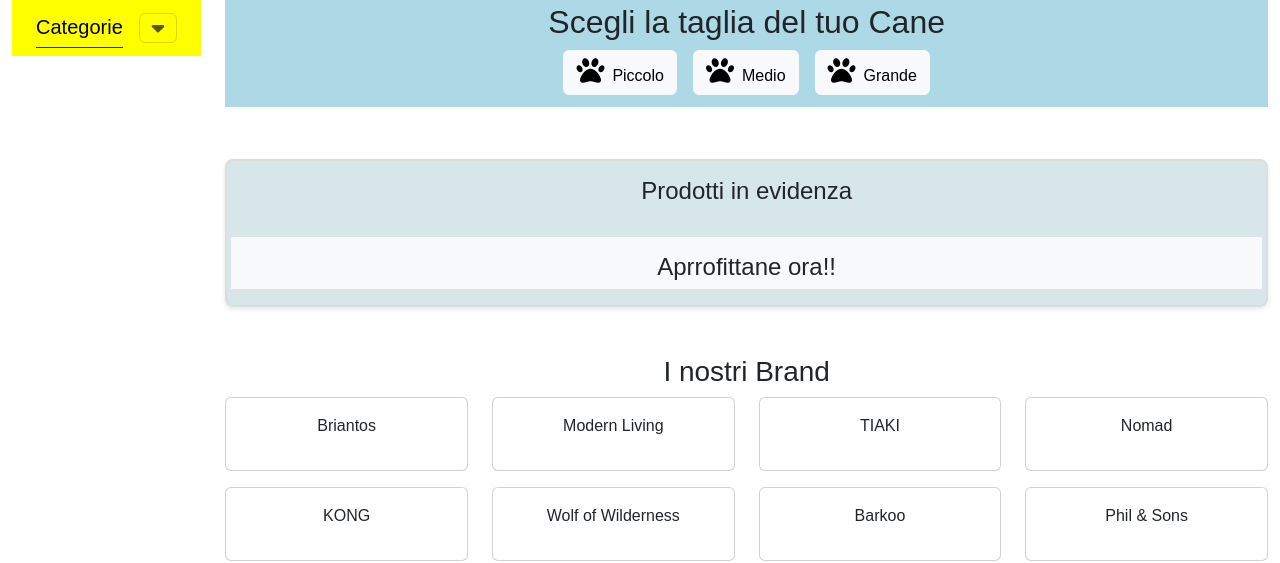
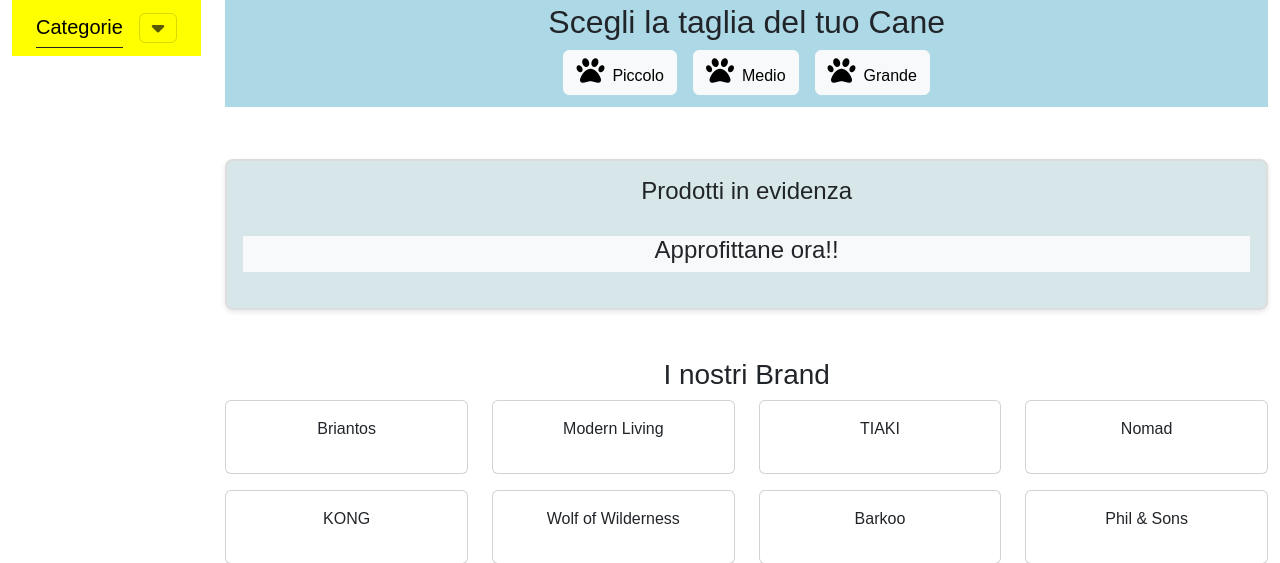
Before and after one commit to CriZack70/Tec-Web-4Dog, a PHP site: page / in a window 1280 px wide. Shown: the part 232-795 px from the top of the page. Run offline with PHP 8.4, Linux system fonts and the light colour scheme; data that the repository does not hold is empty; some libraries are stand-ins or nearby versions.

Commit message:
Update CSS

```diff
--- a/Sito/bootstrap.php
+++ b/Sito/bootstrap.php
@@ -3,5 +3,5 @@
     define("UPLOAD_DIR", "./imgs/");
     require_once("utils/functions.php");
     require_once("db/database.php");
-    $dbh = new DatabaseHelper("localhost", "root", "Meshua_95", "4dogs_db", 3306);
+    $dbh = new DatabaseHelper("localhost", "root", "", "4dogs_db", 3306);
 ?>
--- a/Sito/css/styleCRI.css
+++ b/Sito/css/styleCRI.css
@@ -50,15 +50,6 @@ header h1 {
     font-size: 100%;
     color:white;
 }
-
-
-/* Header navigation and search styles */
-/*
-header .btn {
-    transition: background-color 0.3s ease; /* Transizione fluida
-
-}
-*/
 
 .btn-cart {
     position: relative;
@@ -205,10 +196,9 @@ main > div > div > section:nth-child(3) {
     box-shadow: 0 2px 5px rgba(0, 0, 0, 0.1); /* Ombra per effetto */
 }
 
-main .section5 ul li a {
-    font-family: Arial, sans-serif;  /* Imposto la dimensione delle 2 label */
+section:first-of-type ul li a {
+    font-family: Arial, sans-serif;
     font-size: 150%;
-
 }
 
   .btnlog{    /*bottone Accedi*/
@@ -306,3 +296,17 @@ footer {
 a.text-decoration-none:hover {
     color: #007bff !important;
 }
+
+.row.flex-row {
+    padding: 0 3%;
+
+}
+
+section {
+    padding-top: 3%;
+}
+
+.row.bg-light {
+    position: relative;
+    top: -20px;
+}
--- a/Sito/ordini-totali.php
+++ b/Sito/ordini-totali.php
@@ -9,7 +9,7 @@ if (!isUserLoggedIn()) {
 $userId = $_SESSION['Email'];
 
 // Recupera gli ordini effettuati dall'utente
-$orders = $dbh->getUserOrders($userId); // Assicurati che questa funzione esista
+$orders = $dbh->getUserOrders($userId);
 
 // Passa i dati al template
 $templateParams["titolo"] = "4Dogs - I miei ordini";
--- a/Sito/template/account-form.php
+++ b/Sito/template/account-form.php
@@ -2,7 +2,7 @@
     <h2 style = "text-align:center;"><?php echo $templateParams["titolo_pagina"]; ?></h2>
 <?php endif;?>
 
-<section class="section7 mb-3 mt-4 border-0 shadow-none" style="background-color: white;">
+<section class="mb-3 mt-4 border-0 shadow-none" style="background-color: white;">
     <div class="container-fluid  mt-3 mb-2">
         <div class="row ">
             <div class=" col-md-6 col-lg-4 ">
--- a/Sito/template/home.php
+++ b/Sito/template/home.php
@@ -1,4 +1,4 @@
-    <section class=" section1 px-3 py-1" style="background-color: lightblue;">
+    <section class="px-3 py-1" style="background-color: lightblue;">
         <div class="text-center mb-2">
             <h2>Scegli la taglia del tuo Cane</h2>
             <div class="d-flex justify-content-center">
@@ -8,7 +8,7 @@
             </div>
         </div>
     </section>
-    <section class="section2 px-3 py-3">
+    <section class="px-3 py-3">
         <?php
         if(isset($templateParams["dog"])){
         ?>
--- a/Sito/template/login-home.php
+++ b/Sito/template/login-home.php
@@ -6,7 +6,7 @@ unset($_SESSION["errorelogin"]);
         let errorMessage = "<?php echo $errorMessage; ?>";
     </script>
 
-<section class="section5 mt-3 mb-2 border border-0 shadow-none" style="background-color: white;">
+<section class="mt-3 mb-2 border border-0 shadow-none" style="background-color: white;">
 
 	<div class="container d-flex justify-content-center align-items-center mt-1 mb-2 ">
 		<div class="row w-100">
--- a/Sito/template/myDoggy-form.php
+++ b/Sito/template/myDoggy-form.php
@@ -4,7 +4,7 @@
 
 
 
-<section class="section6 mt-5 border-0 shadow-none" style="background-color: white;">
+<section class="mt-5 border-0 shadow-none" style="background-color: white;">
     <div class="container d-flex justify-content-center align-items-center mt-1 mb-2">
         <div class="row w-100">
             <div class="col-12 col-md-6 mx-auto">
--- a/Sito/template/prodotti-casuali.php
+++ b/Sito/template/prodotti-casuali.php
@@ -3,8 +3,8 @@ if (isset($templateParams["casualprod"])):
     $prodotti = $templateParams["casualprod"];
 elseif (isset($templateParams["relatedprod"])):
     $prodotti = $templateParams["relatedprod"]; ?>
-    <div class="row mt-3 mb-5">
-    <div class="d-flex justify-content-center bg-light mb-3 pt-2">
+    <div class="row mt-3">
+    <div class="d-flex justify-content-center bg-light pt-2">
         <h3>Potrebbero interessarti anche...<h3>
     </div>
     <div>
@@ -26,8 +26,10 @@ elseif (isset($templateParams["relatedprod"])):
     </div>
 <?php endforeach; ?>
 </div>
-<section class="section3 mt-3">
-    <div class="row bg-light">
-        <h4 class="text-center mt-3">Aprrofittane ora!!</h4>
+<section class="mt-1">
+    <div class="container">
+        <div class="row bg-light">
+            <h4 class="text-center">Approfittane ora!!</h4>
+        </div>
     </div>
 </section>
```
Also changed, not shown: Sito/ordini.php (+5 -6 lines).
